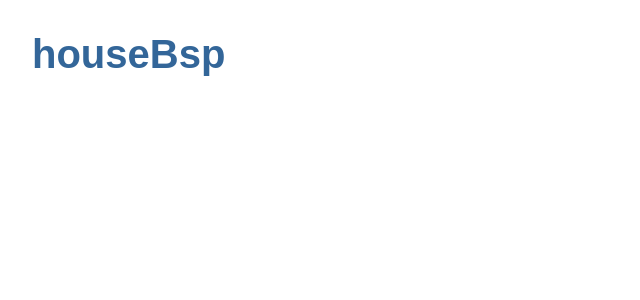
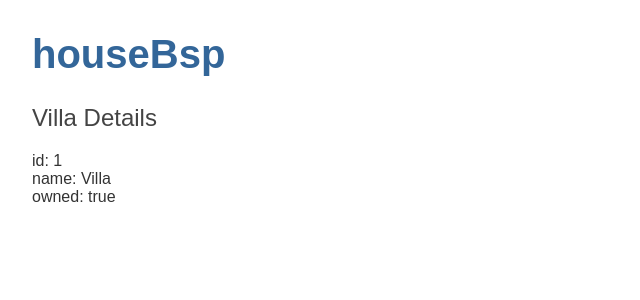
Before and after one commit to cs3il/houseBsp, an Angular app: page / in a window 1280 px wide. Shown: the top 300 px of the page, without its empty margins (0-640 px from the left). Built offline with nearby package versions, Linux system fonts and the light colour scheme.

Commit message:
add houses component and first house
* use command 'ng generate component houses' to generate new component
* add house.ts file in app root as data class
* add app-houses tag in app.component.html to show app-house within
  app.component.html

```diff
--- a/src/app/app.component.html
+++ b/src/app/app.component.html
@@ -1 +1,2 @@
 <h1>{{ title }}</h1>
+<app-houses></app-houses>
--- a/src/app/app.module.ts
+++ b/src/app/app.module.ts
@@ -2,10 +2,12 @@ import { NgModule } from '@angular/core';
 import { BrowserModule } from '@angular/platform-browser';
 
 import { AppComponent } from './app.component';
+import { HousesComponent } from './houses/houses.component';
 
 @NgModule({
   declarations: [
-    AppComponent
+    AppComponent,
+    HousesComponent
   ],
   imports: [
     BrowserModule
--- /dev/null
+++ b/src/app/house.ts
@@ -0,0 +1,5 @@
+export interface House {
+    id: number;
+    name: string;
+    owned: boolean;
+}
--- /dev/null
+++ b/src/app/houses/houses.component.html
@@ -0,0 +1,4 @@
+<h2>{{ house.name }} Details</h2>
+<div><span>id: </span>{{ house.id }}</div>
+<div><span>name: </span>{{ house.name }}</div>
+<div><span>owned: </span>{{ house.owned }}</div>
--- /dev/null
+++ b/src/app/houses/houses.component.ts
@@ -0,0 +1,16 @@
+import { Component } from '@angular/core';
+import { House } from '../house';
+
+@Component({
+  selector: 'app-houses',
+  templateUrl: './houses.component.html',
+  styleUrls: ['./houses.component.css']
+})
+export class HousesComponent {
+
+  house: House = {
+    id: 1,
+    name: 'Villa',
+    owned: true
+  }
+}
```
Also changed, not shown: src/app/houses/houses.component.css (added), 1 other file (tests, documents, lock files or other folders).
